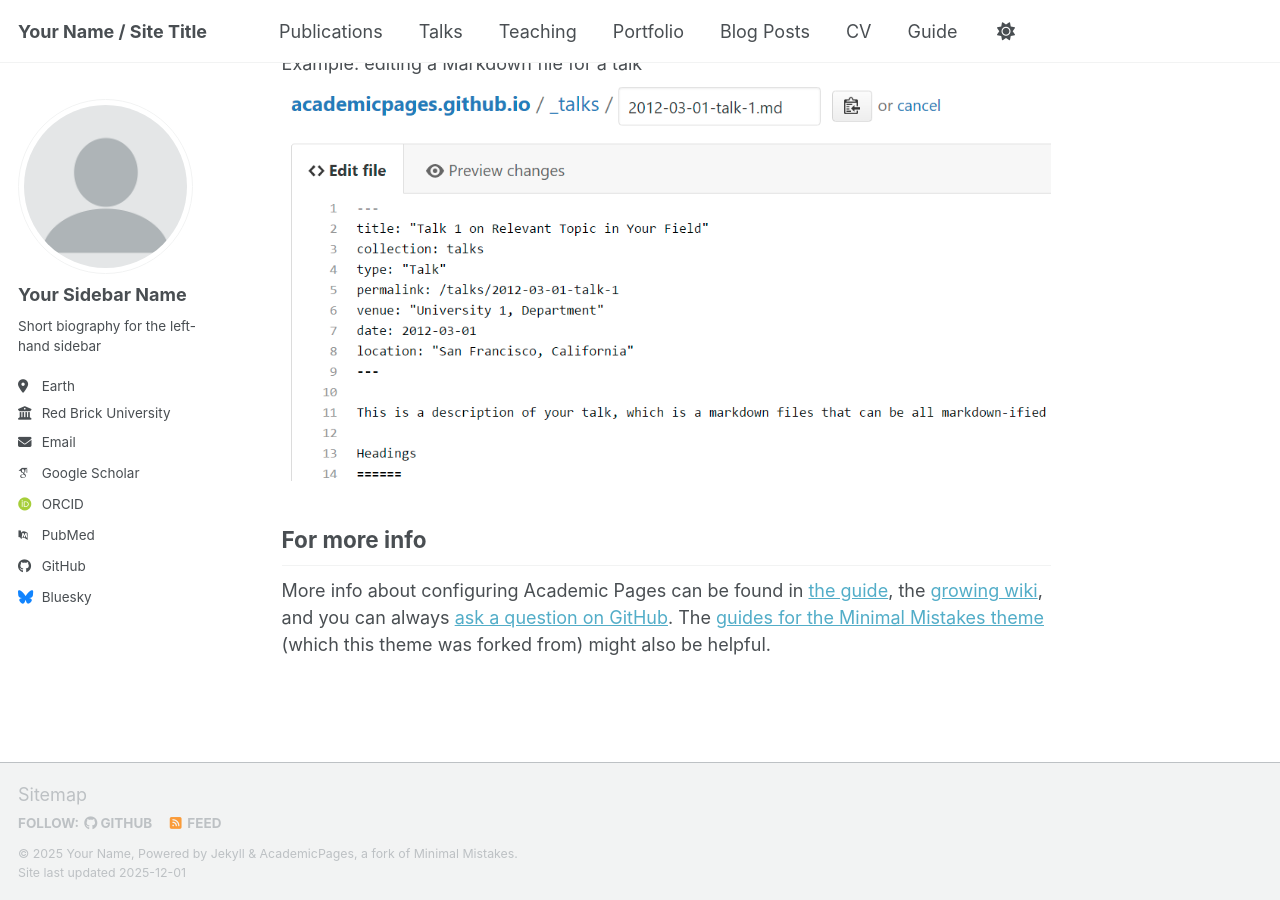
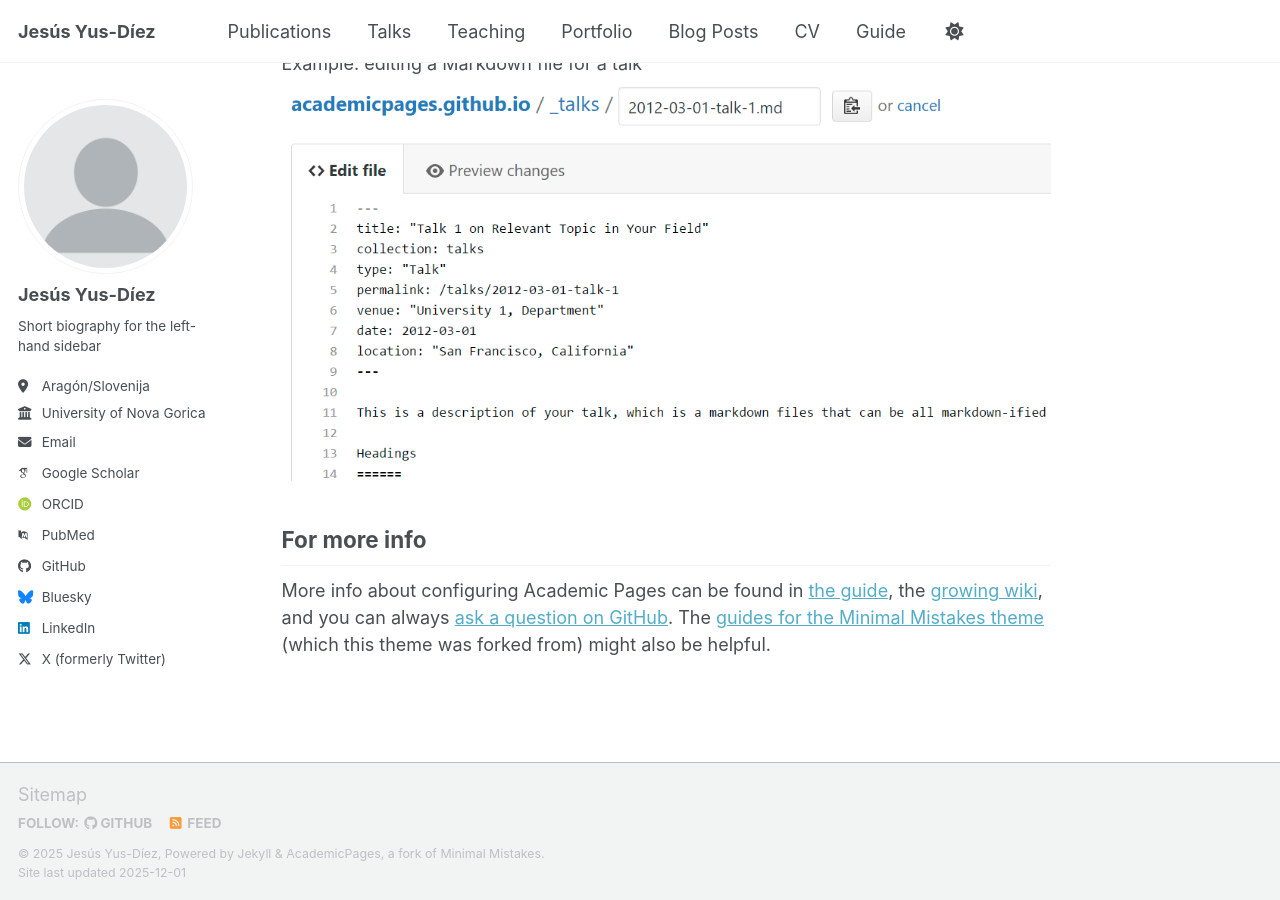
Before and after one commit to jyusdiez/jyusdiez.github.io, a Jekyll site: the page built from _pages/about.md, in a window 1280 px wide and 900 px high, scrolled down 2718 px. Built offline with Jekyll 4.4.1, drawn with Linux system fonts in a browser that asks for light colours; some web fonts are replaced; a script bundle is joined from its source files by our own code; library files that are not in the unit come from our copies.

Commit message:
Update personal information in _config.yml

```diff
--- a/_config.yml
+++ b/_config.yml
@@ -9,9 +9,9 @@
 # Basic Site Settings
 locale                   : "en-US"
 site_theme               : "default" # Currently available options are "default", "air"
-title                    : "Your Name / Site Title"
+title                    : "Jesús Yus-Díez"
 title_separator          : "-"
-name                     : &name "Your Name"
+name                     : &name "Jesús Yus-Díez"
 description              : &description "Your Name's academic portfolio"   # Update this with a general description of your site, this is the default if not overridden by a page
 url                      : https://academicpages.github.io # The base hostname & protocol for your site e.g. "https://[your GitHub username].github.io",
                                                            # or if you already have some other page hosted on Github then use "https://[your GitHub username].github.io/[Your Repo Name]"
@@ -24,13 +24,13 @@ repository               : "academicpages/academicpages.github.io"
 author:
   # Biographic information
   avatar           : "profile.png"
-  name             : "Your Sidebar Name"
+  name             : "Jesús Yus-Díez"
   pronouns         : # example: "she/her"
   bio              : "Short biography for the left-hand sidebar"
-  location         : "Earth"
-  employer         : "Red Brick University"
+  location         : "Aragón/Slovenija"
+  employer         : "University of Nova Gorica"
   uri              : # URL
-  email            : "none@example.org"
+  email            : "jesus.yus@ung.si"
 
   # Academic websites
   academia         : # URL
@@ -66,7 +66,7 @@ author:
   keybase          : # Username
   instagram        : # Username
   lastfm           : # Username
-  linkedin         : # Username
+  linkedin         : https://www.linkedin.com/in/jyusdiez # Username
   mastodon         : # URL
   medium           : # URL
   pinterest        : # Username
@@ -74,7 +74,7 @@ author:
   steam            : # Username
   telegram         : # URL
   tumblr           : # Username
-  twitter          : # Username for X / Twitter
+  twitter          : jesusyusdiez # Username for X / Twitter
   vine             : # Username
   weibo            : # Username
   wikipedia        : # Username
```
